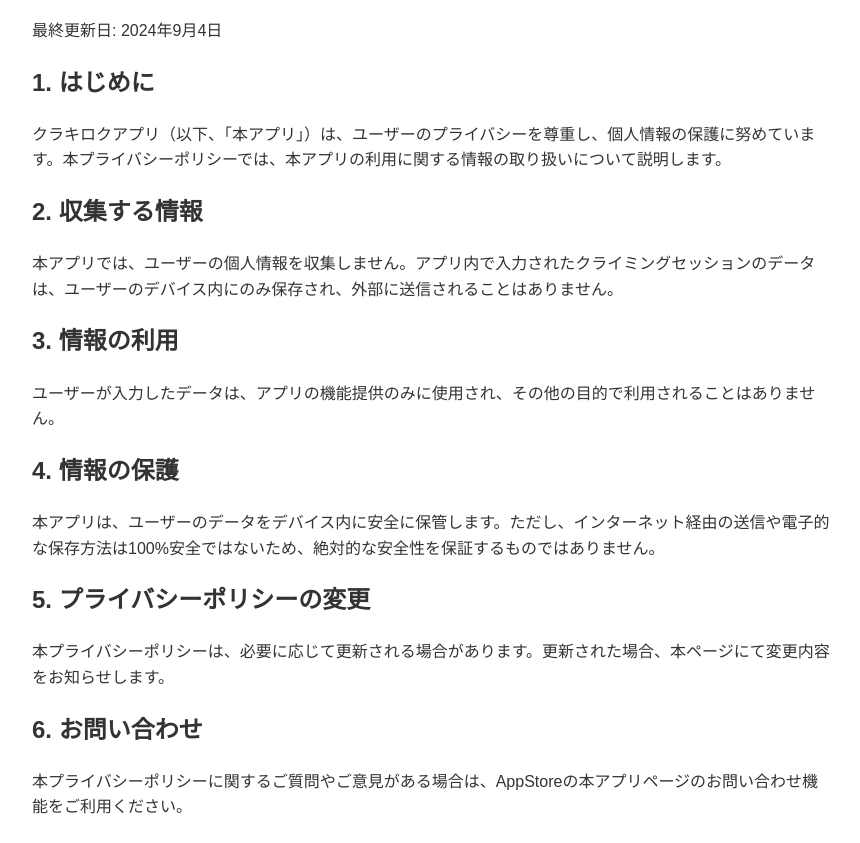
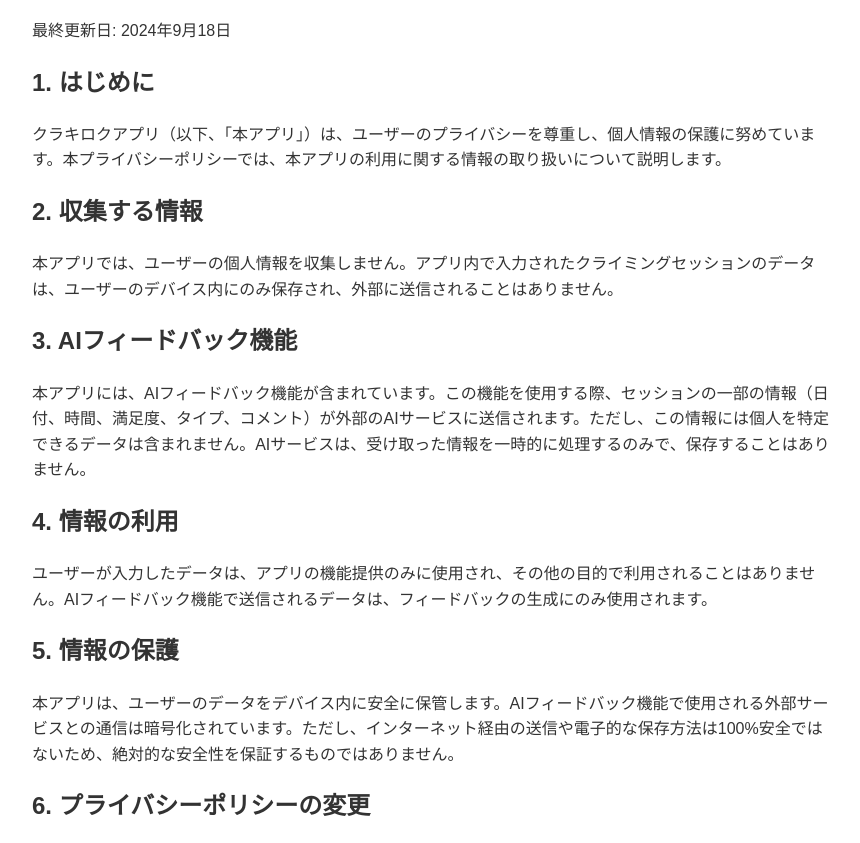
Before and after one commit to yaiki2514/clakiroku_privacy_policy, a plain HTML site: page index.html in a window 1280 px wide. Shown: the part 96-939 px from the top of the page, without its empty margins (208-1068 px from the left). Drawn offline with Linux system fonts and the light colour scheme.

Commit message:
Update index.html

```diff
--- a/index.html
+++ b/index.html
@@ -20,7 +20,7 @@
 </head>
 <body>
     <h1>クラキロク - プライバシーポリシー</h1>
-    <p>最終更新日: 2024年9月4日</p>
+    <p>最終更新日: 2024年9月18日</p>
 
     <h2>1. はじめに</h2>
     <p>クラキロクアプリ（以下、「本アプリ」）は、ユーザーのプライバシーを尊重し、個人情報の保護に努めています。本プライバシーポリシーでは、本アプリの利用に関する情報の取り扱いについて説明します。</p>
@@ -28,16 +28,19 @@
     <h2>2. 収集する情報</h2>
     <p>本アプリでは、ユーザーの個人情報を収集しません。アプリ内で入力されたクライミングセッションのデータは、ユーザーのデバイス内にのみ保存され、外部に送信されることはありません。</p>
 
-    <h2>3. 情報の利用</h2>
-    <p>ユーザーが入力したデータは、アプリの機能提供のみに使用され、その他の目的で利用されることはありません。</p>
+    <h2>3. AIフィードバック機能</h2>
+    <p>本アプリには、AIフィードバック機能が含まれています。この機能を使用する際、セッションの一部の情報（日付、時間、満足度、タイプ、コメント）が外部のAIサービスに送信されます。ただし、この情報には個人を特定できるデータは含まれません。AIサービスは、受け取った情報を一時的に処理するのみで、保存することはありません。</p>
 
-    <h2>4. 情報の保護</h2>
-    <p>本アプリは、ユーザーのデータをデバイス内に安全に保管します。ただし、インターネット経由の送信や電子的な保存方法は100%安全ではないため、絶対的な安全性を保証するものではありません。</p>
+    <h2>4. 情報の利用</h2>
+    <p>ユーザーが入力したデータは、アプリの機能提供のみに使用され、その他の目的で利用されることはありません。AIフィードバック機能で送信されるデータは、フィードバックの生成にのみ使用されます。</p>
 
-    <h2>5. プライバシーポリシーの変更</h2>
+    <h2>5. 情報の保護</h2>
+    <p>本アプリは、ユーザーのデータをデバイス内に安全に保管します。AIフィードバック機能で使用される外部サービスとの通信は暗号化されています。ただし、インターネット経由の送信や電子的な保存方法は100%安全ではないため、絶対的な安全性を保証するものではありません。</p>
+
+    <h2>6. プライバシーポリシーの変更</h2>
     <p>本プライバシーポリシーは、必要に応じて更新される場合があります。更新された場合、本ページにて変更内容をお知らせします。</p>
 
-    <h2>6. お問い合わせ</h2>
+    <h2>7. お問い合わせ</h2>
     <p>本プライバシーポリシーに関するご質問やご意見がある場合は、AppStoreの本アプリページのお問い合わせ機能をご利用ください。</p>
 </body>
 </html>
```
